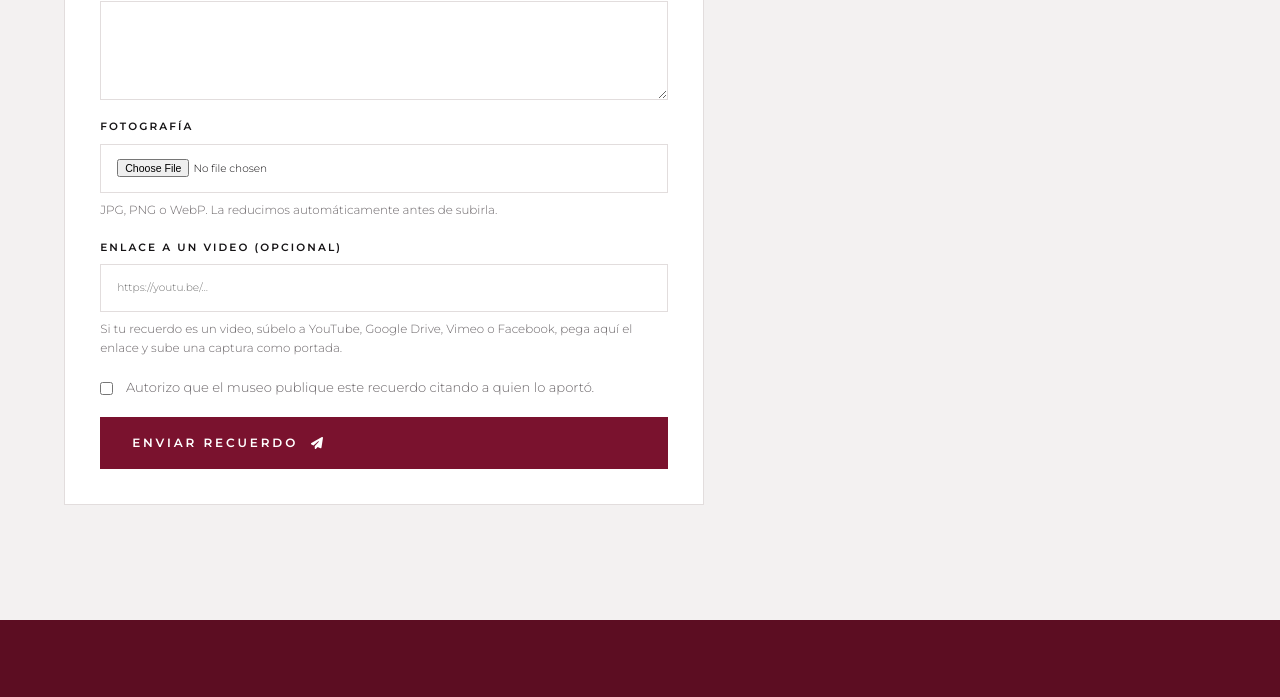
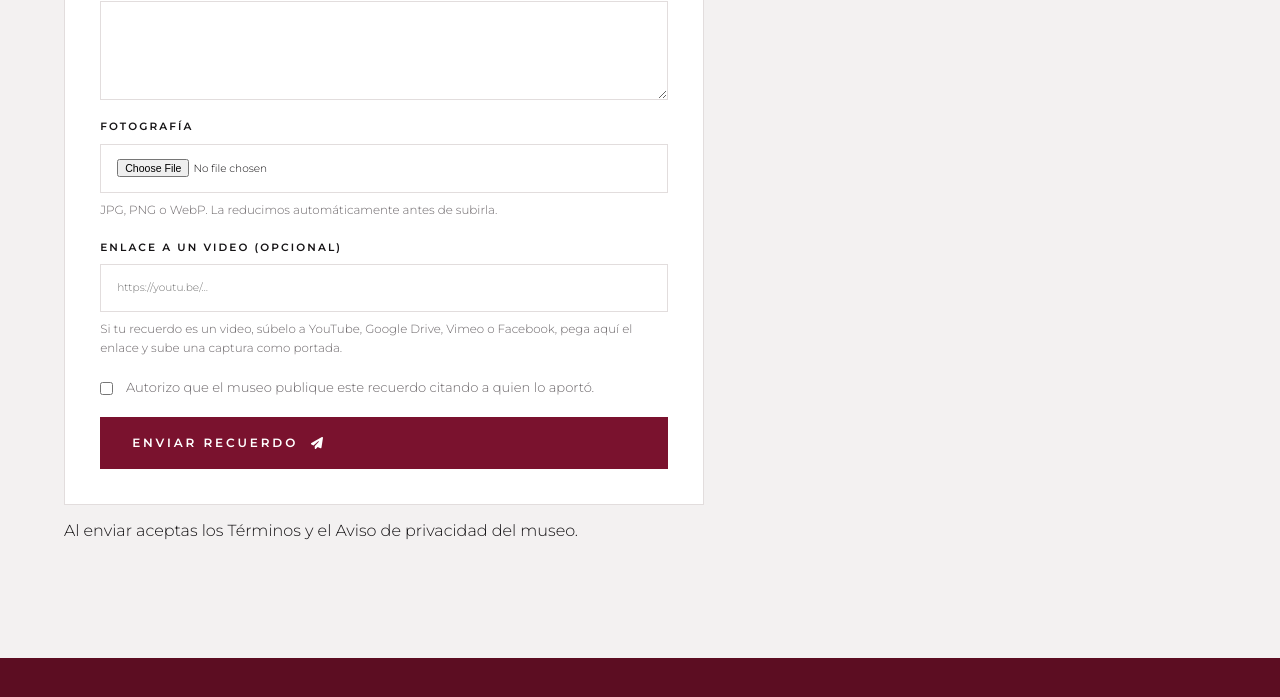
Before and after one commit to MUDICET69/Mudicet69, a plain HTML site: page archivo-fotografico.html in a window 1280 px wide. Shown: the part 2739-3436 px from the top of the page. Drawn offline with nearby package versions, Linux system fonts and the light colour scheme.

Commit message:
Update archivo-fotografico.html

```diff
--- a/archivo-fotografico.html
+++ b/archivo-fotografico.html
@@ -65,7 +65,7 @@
 <nav id="nav" class="solid"></nav>
 <header class="phead"><div class="rv"><div class="eyebrow">Memoria colectiva</div><h1 class="title">Archivo fotográfico y <b>de video</b></h1><p>Fotografías y videos de desfiles, semanas culturales, aniversarios y graduaciones. Si tienes un recuerdo, compártelo y ayuda a construir el museo.</p></div></header>
 <section><div class="tabs" id="tb"><button class="on" data-f="all">Todas</button><button data-f="198">1980s</button><button data-f="199">1990s</button><button data-f="200">2000s</button><button data-f="201">2010s</button><button data-f="202">2020s</button></div><div class="busca"><input type="search" id="q" placeholder="Buscar por evento, año, nombre o palabra" aria-label="Buscar en el archivo"><p class="estado" id="estado" aria-live="polite"></p></div><div class="mas" id="mas"></div></section>
-<section class="info" id="envia"><div class="rv"><div class="eyebrow">Manda tu recuerdo</div><h2 class="title">Comparte tu <b>fotografía</b> o video</h2></div><form id="f" class="fm" style="max-width:640px"><label>Nombre<input id="nm" required minlength="2" maxlength="60" autocomplete="name"></label><label>Año aproximado<input id="yr" type="number" min="1980" max="2026" required></label><label>Descripción o anécdota<textarea id="ds" required minlength="5" maxlength="300" rows="4"></textarea></label><label>Fotografía<input id="fl" type="file" accept="image/*" required><span class="ayuda">JPG, PNG o WebP. La reducimos automáticamente antes de subirla.</span></label><label>Enlace a un video (opcional)<input id="vd" type="url" maxlength="200" placeholder="https://youtu.be/…"><span class="ayuda">Si tu recuerdo es un video, súbelo a YouTube, Google Drive, Vimeo o Facebook, pega aquí el enlace y sube una captura como portada.</span></label><label class="chk"><input type="checkbox" id="cons" required> Autorizo que el museo publique este recuerdo citando a quien lo aportó.</label><button class="btn" type="submit">Enviar recuerdo <i class="fa-solid fa-paper-plane"></i></button><div class="ok" id="ok" role="status" hidden></div></form></section>
+<section class="info" id="envia"><div class="rv"><div class="eyebrow">Manda tu recuerdo</div><h2 class="title">Comparte tu <b>fotografía</b> o video</h2></div><form id="f" class="fm" style="max-width:640px"><label>Nombre<input id="nm" required minlength="2" maxlength="60" autocomplete="name"></label><label>Año aproximado<input id="yr" type="number" min="1980" max="2026" required></label><label>Descripción o anécdota<textarea id="ds" required minlength="5" maxlength="300" rows="4"></textarea></label><label>Fotografía<input id="fl" type="file" accept="image/*" required><span class="ayuda">JPG, PNG o WebP. La reducimos automáticamente antes de subirla.</span></label><label>Enlace a un video (opcional)<input id="vd" type="url" maxlength="200" placeholder="https://youtu.be/…"><span class="ayuda">Si tu recuerdo es un video, súbelo a YouTube, Google Drive, Vimeo o Facebook, pega aquí el enlace y sube una captura como portada.</span></label><label class="chk"><input type="checkbox" id="cons" required> Autorizo que el museo publique este recuerdo citando a quien lo aportó.</label><button class="btn" type="submit">Enviar recuerdo <i class="fa-solid fa-paper-plane"></i></button><div class="ok" id="ok" role="status" hidden></div></form><p class="ayuda" style="margin-top:.8rem">Al enviar aceptas los <a href="terminos.html">Términos</a> y el <a href="aviso-privacidad.html">Aviso de privacidad</a> del museo.</p></section>
 <footer></footer>
 <script src="https://cdn.jsdelivr.net/npm/@emailjs/browser@4/dist/email.min.js"></script>
 <script src="comun.js"></script>
```
